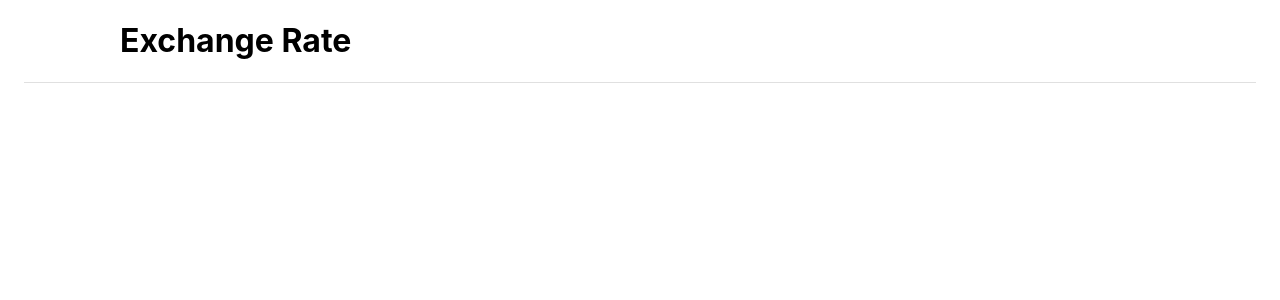
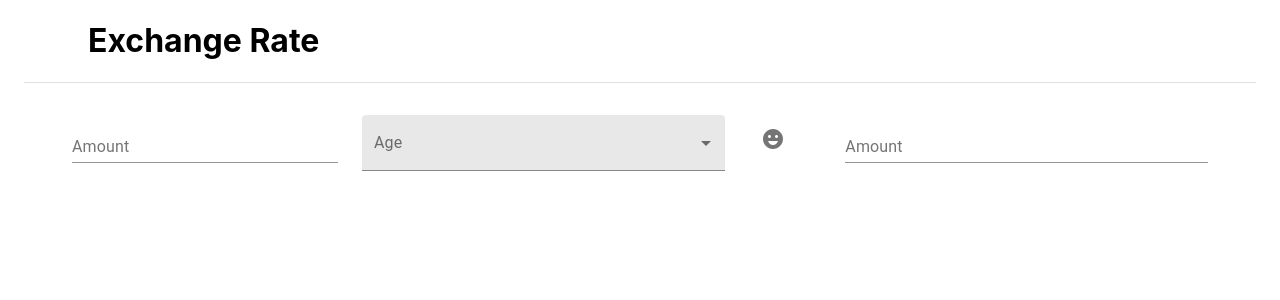
Before and after one commit to rarcz29/exchange-rate, a React (Create React App) app: page / in a window 1280 px wide. Shown: the top 300 px of the page. Built offline with nearby package versions, Linux system fonts and the light colour scheme.

Commit message:
Create simple header and inputs

```diff
--- a/package.json
+++ b/package.json
@@ -4,6 +4,7 @@
   "private": true,
   "dependencies": {
     "@material-ui/core": "^4.11.2",
+    "@material-ui/icons": "^4.11.2",
     "@testing-library/jest-dom": "^5.11.6",
     "@testing-library/react": "^11.2.2",
     "@testing-library/user-event": "^12.6.0",
--- a/src/App.css
+++ b/src/App.css
@@ -1,3 +1,19 @@
 h1 {
-  margin-left: 3em;
+  margin-left: 2em;
 }
+
+main {
+  margin: 2em 3em;
+}
+
+/* Chrome, Safari, Edge, Opera */
+input::-webkit-outer-spin-button,
+input::-webkit-inner-spin-button {
+  -webkit-appearance: none;
+  margin: 0;
+}
+
+/* Firefox */
+input[type="number"] {
+  -moz-appearance: textfield;
+}
--- a/src/App.js
+++ b/src/App.js
@@ -1,15 +1,90 @@
 import "./App.css";
+import React from "react";
+import { makeStyles } from "@material-ui/core/styles";
 import Container from "@material-ui/core/Container";
 import Divider from "@material-ui/core/Divider";
+import TextField from "@material-ui/core/TextField";
+import Grid from "@material-ui/core/Grid";
+import IconButton from "@material-ui/core/IconButton";
+import EmojiEmotionsIcon from "@material-ui/icons/EmojiEmotions";
+import Select from "@material-ui/core/Select";
+import MenuItem from "@material-ui/core/MenuItem";
+import FormControl from "@material-ui/core/FormControl";
+import InputLabel from "@material-ui/core/InputLabel";
+
+const useStyles = makeStyles((theme) => ({
+  // formControl: {
+  //   margin: theme.spacing(1),
+  //   minWidth: 120,
+  // },
+  // selectEmpty: {
+  //   marginTop: theme.spacing(2),
+  // },
+}));
 
 function App() {
+  const classes = useStyles();
+  const [age, setAge] = React.useState("");
+
+  const handleChange = (event) => {
+    setAge(event.target.value);
+  };
+
   return (
-    <div className="App">
-      <Container>
+    <Container className="App">
+      <header>
         <h1>Exchange Rate</h1>
         <Divider />
-      </Container>
-    </div>
+      </header>
+
+      <main>
+        <Grid container spacing={3}>
+          <Grid item xs={3}>
+            <TextField
+              id="standard-number"
+              label="Amount"
+              type="number"
+              fullWidth
+            />
+          </Grid>
+          <Grid item xs={4}>
+            <FormControl
+              variant="filled"
+              className={classes.formControl}
+              fullWidth
+            >
+              <InputLabel id="demo-simple-select-filled-label">Age</InputLabel>
+              <Select
+                labelId="demo-simple-select-filled-label"
+                id="demo-simple-select-filled"
+                value={age}
+                onChange={handleChange}
+              >
+                <MenuItem value="">
+                  <em>None</em>
+                </MenuItem>
+                <MenuItem value={10}>Ten</MenuItem>
+                <MenuItem value={20}>Twenty</MenuItem>
+                <MenuItem value={30}>Thirty</MenuItem>
+              </Select>
+            </FormControl>
+          </Grid>
+          <Grid item xs={1}>
+            <IconButton>
+              <EmojiEmotionsIcon />
+            </IconButton>
+          </Grid>
+          <Grid item xs={4}>
+            <TextField
+              id="standard-number"
+              label="Amount"
+              type="number"
+              fullWidth
+            />
+          </Grid>
+        </Grid>
+      </main>
+    </Container>
   );
 }
 
```
Also changed, not shown: src/containers/Header.js (added, +7 -0 lines), 1 other file (tests, documents, lock files or other folders).
